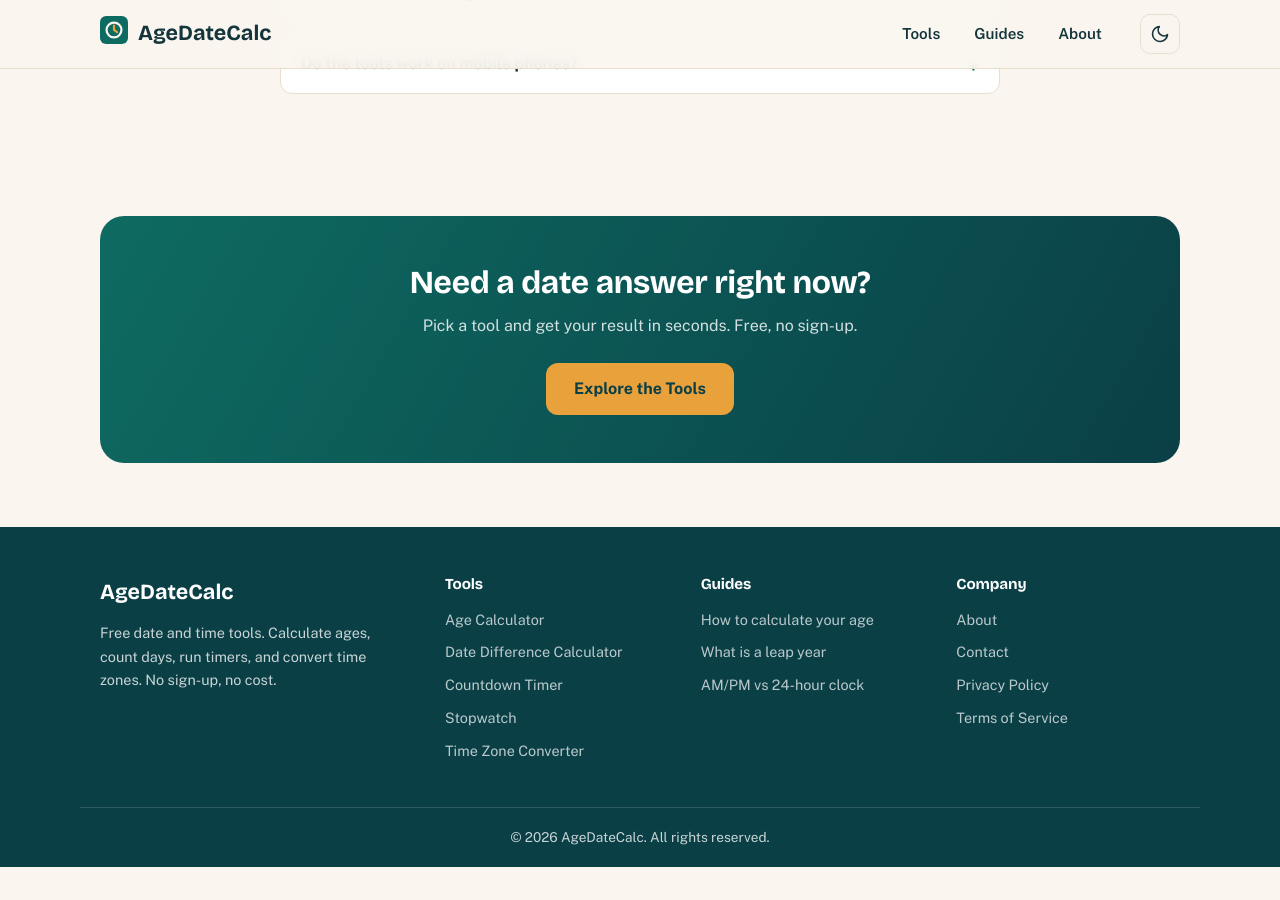
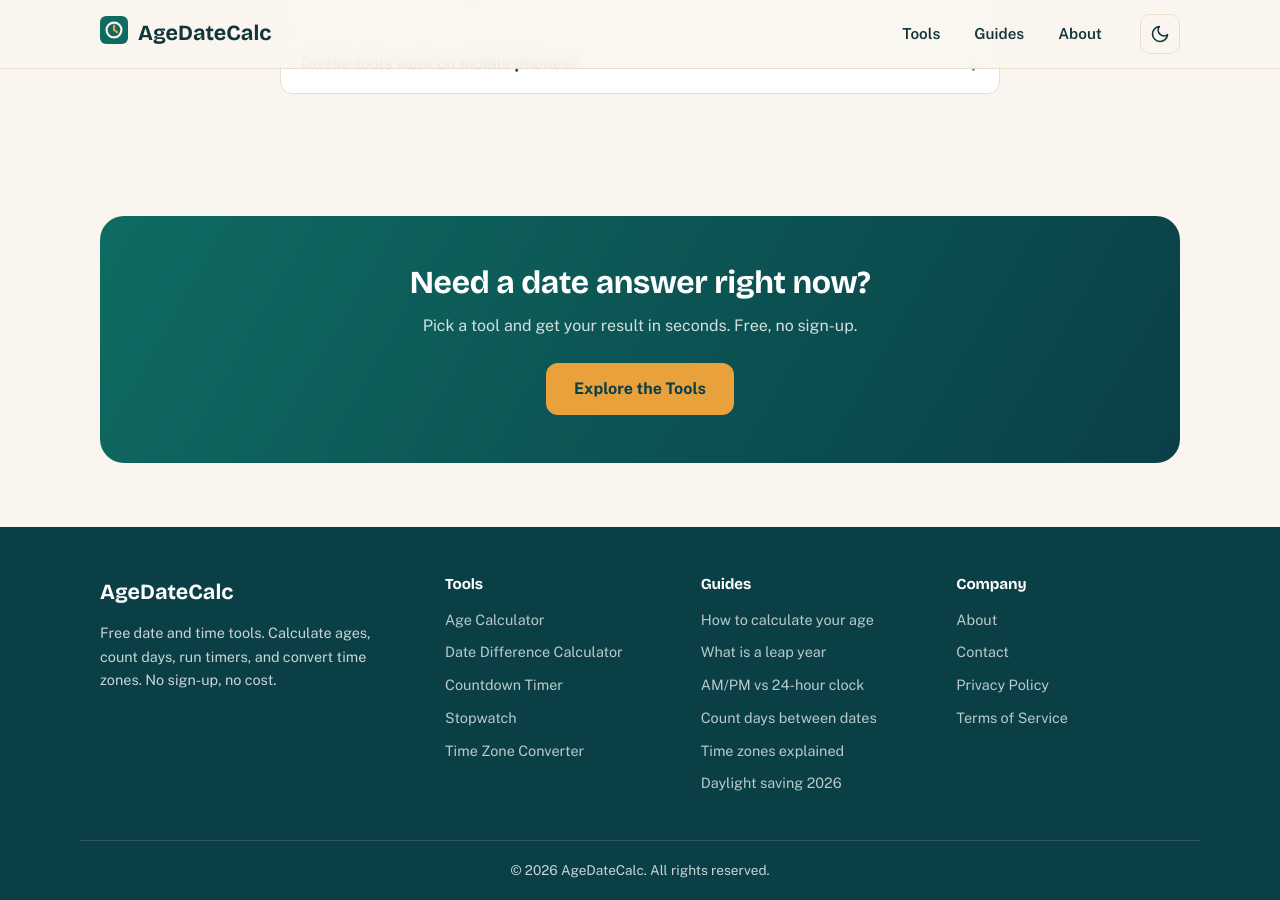
Before and after one commit to zaidmeo09-dhangal/agedatecalc, a Jekyll site: the page built from index.md, in a window 1280 px wide and 900 px high, scrolled down 2787 px. Built offline with Jekyll 4.4.1, drawn with Linux system fonts in a browser that asks for light colours; before the commit the page ends 3654 px from its top, so only the background shows below that.

Commit message:
Design polish: FAQ accordions, related-tools spacing, blog archive, footer/nav updates

```diff
--- a/_includes/footer.html
+++ b/_includes/footer.html
@@ -14,9 +14,12 @@
     </div>
     <div class="footer-col">
       <h4>Guides</h4>
-      <a href="{{ '/' | relative_url }}#guides">How to calculate your age</a>
-      <a href="{{ '/' | relative_url }}#guides">What is a leap year</a>
-      <a href="{{ '/' | relative_url }}#guides">AM/PM vs 24-hour clock</a>
+      <a href="{{ '/how-to-calculate-age/' | relative_url }}">How to calculate your age</a>
+      <a href="{{ '/what-is-a-leap-year/' | relative_url }}">What is a leap year</a>
+      <a href="{{ '/am-pm-vs-24-hour-clock/' | relative_url }}">AM/PM vs 24-hour clock</a>
+      <a href="{{ '/how-to-count-days-between-dates/' | relative_url }}">Count days between dates</a>
+      <a href="{{ '/time-zones-explained/' | relative_url }}">Time zones explained</a>
+      <a href="{{ '/when-does-daylight-saving-time-end-2026/' | relative_url }}">Daylight saving 2026</a>
     </div>
     <div class="footer-col">
       <h4>Company</h4>
```
